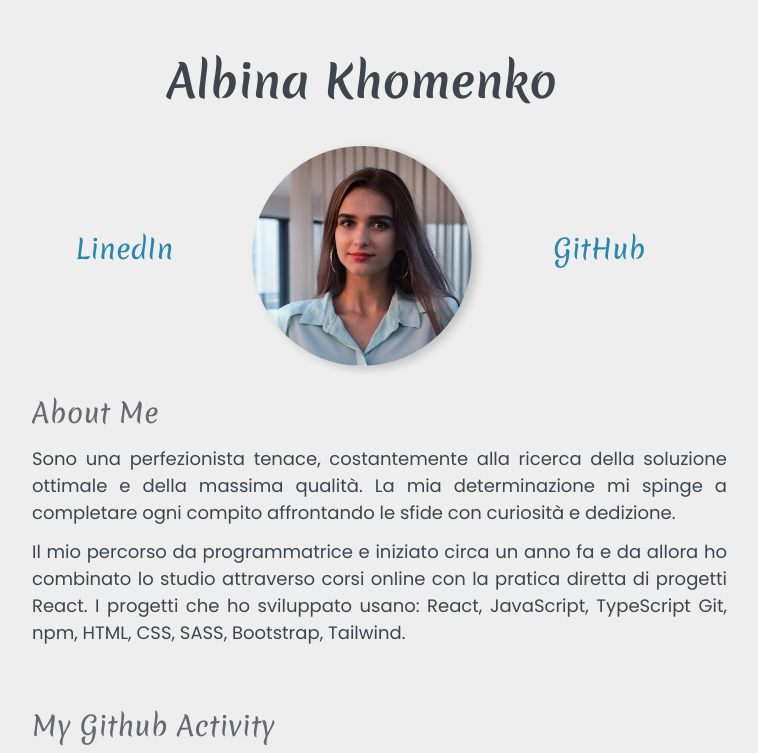
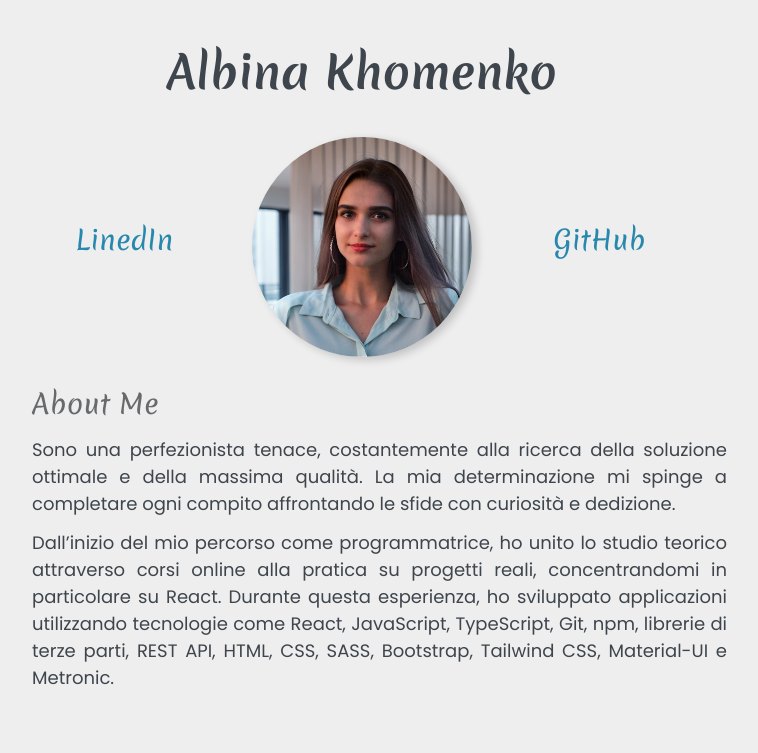
Before and after one commit to klementina1809/personalPortfolio, a React (Vite) app: page / in a window 1280 px wide. Shown: the top 753 px of the page, without its empty margins (278-1036 px from the left). Built offline with nearby package versions, Linux system fonts and the light colour scheme.

Commit message:
update text description

```diff
--- a/src/App.css
+++ b/src/App.css
@@ -6,7 +6,7 @@
 #root {
 	max-width: 1280px;
 	margin: 0 auto;
-	padding: 2rem;
+	padding: 1.5rem;
 	text-align: center;
 }
 
--- a/src/components/Header.jsx
+++ b/src/components/Header.jsx
@@ -1,5 +1,5 @@
 import React from "react";
-import { Row, Col } from "react-grid-system";
+import { Col, Row } from "react-grid-system";
 
 function Header() {
 	return (
@@ -41,11 +41,13 @@ function Header() {
 							curiosità e dedizione.
 						</p>
 						<p>
-							Il mio percorso da programmatrice e iniziato circa un anno fa e da
-							allora ho combinato lo studio attraverso corsi online con la
-							pratica diretta di progetti React. I progetti che ho sviluppato
-							usano: React, JavaScript, TypeScript Git, npm, HTML, CSS, SASS,
-							Bootstrap, Tailwind.
+							Dall’inizio del mio percorso come programmatrice, ho unito lo
+							studio teorico attraverso corsi online alla pratica su progetti
+							reali, concentrandomi in particolare su React. Durante questa
+							esperienza, ho sviluppato applicazioni utilizzando tecnologie come
+							React, JavaScript, TypeScript, Git, npm, librerie di terze parti,
+							REST API, HTML, CSS, SASS, Bootstrap, Tailwind CSS, Material-UI e
+							Metronic.
 						</p>
 					</div>
 				</Col>
```
